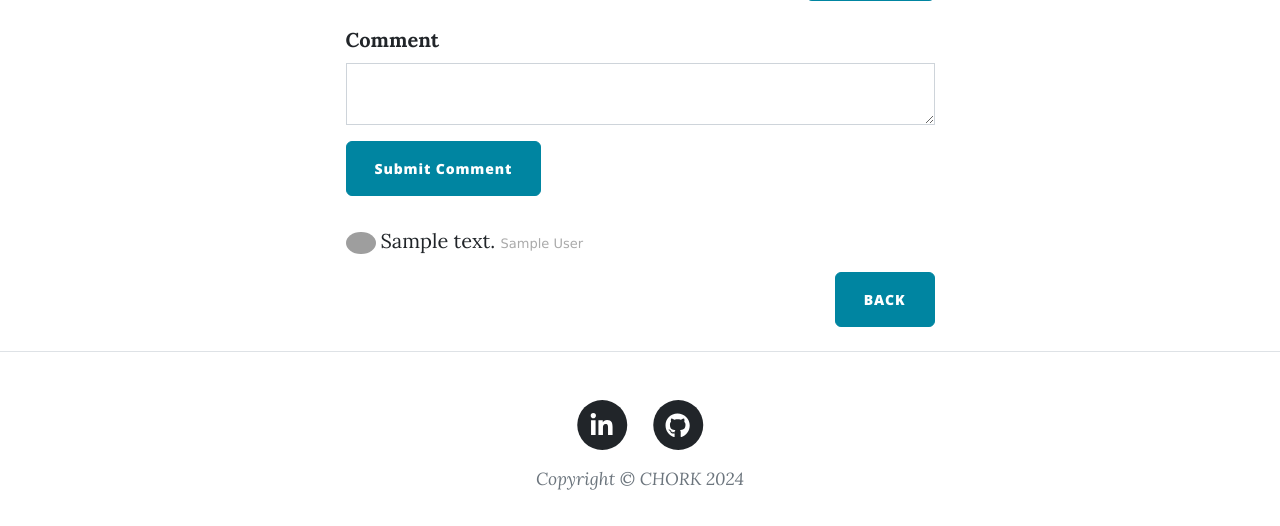
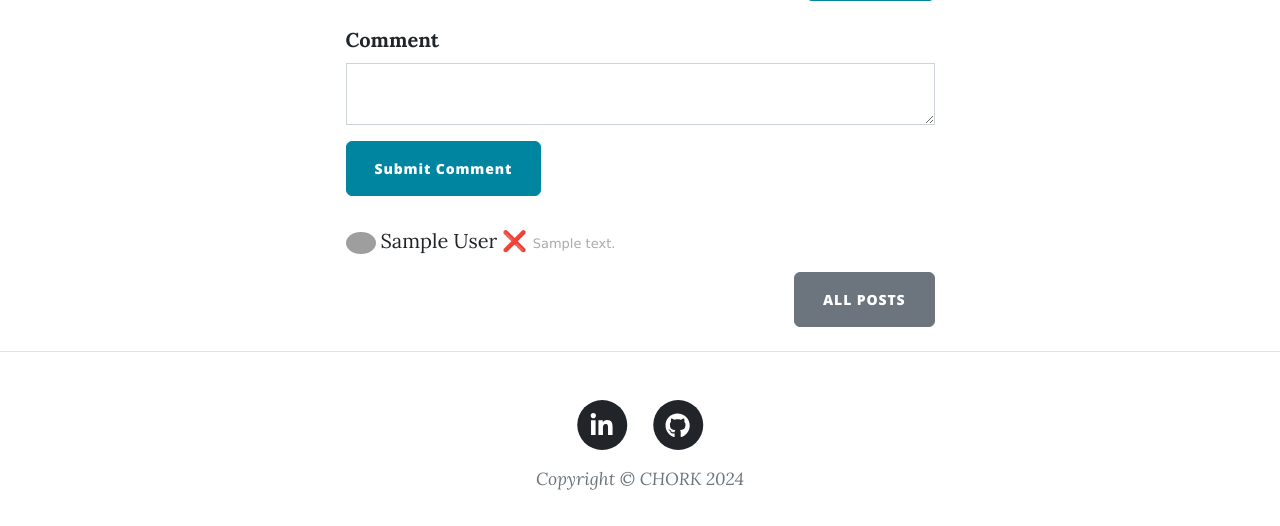
Before and after one commit to Chorkhieng/Portfolio, a Flask app: page /post/1 in a window 1280 px wide. Shown: the part 698-1224 px from the top of the page. Run offline with Flask 3, Linux system fonts and the light colour scheme; a user stored in the database is signed in; tables that the repository leaves empty hold one stand-in row (values such as "Sample post"); grey boxes marked "Sample" are stand-in pictures; some libraries are stand-ins or nearby versions; grey boxes are pictures that could not be loaded.

Commit message:
enable users and admin to delete their comments

```diff
--- a/main.py
+++ b/main.py
@@ -66,8 +66,8 @@ class Base(DeclarativeBase):
     pass
 
 
-app.config['SQLALCHEMY_DATABASE_URI'] = os.environ.get("DB_URI", "sqlite:///posts.db")
-# app.config['SQLALCHEMY_DATABASE_URI'] = "sqlite:///posts.db"
+# app.config['SQLALCHEMY_DATABASE_URI'] = os.environ.get("DB_URI", "sqlite:///posts.db")
+app.config['SQLALCHEMY_DATABASE_URI'] = "sqlite:///posts.db"
 db = SQLAlchemy(model_class=Base)
 db.init_app(app)
 
@@ -288,6 +288,29 @@ def delete_post(post_id):
     db.session.commit()
     return redirect(url_for('get_recent_posts'))
 
+# delete comment (only admin can delete commets
+from flask import request, redirect, url_for
+
+
+from flask import redirect, url_for
+
+@app.route("/delete_comment/<int:comment_id>")
+@admin_only
+def delete_comment(comment_id):
+    # Get the comment to delete
+    comment_to_delete = db.get_or_404(Comment, comment_id)
+
+    # Get the ID of the blog post associated with the comment
+    post_id = comment_to_delete.post_id
+
+    # Delete the comment
+    db.session.delete(comment_to_delete)
+    db.session.commit()
+
+    # Redirect back to the same blog post
+    return redirect(url_for('show_post', post_id=post_id))
+
+
 
 @app.route("/about")
 def about():
--- a/templates/post.html
+++ b/templates/post.html
@@ -58,16 +58,19 @@
                 />
               </div>
               <div class="commentText">
-                {{comment.text|safe}}
-                <span class="sub-text">{{comment.comment_author.name}}</span>
+                {{comment.comment_author.name}}
+                {% if current_user.id == 1 or current_user.id == comment.author_id %}
+                  <a href="{{url_for('delete_comment', comment_id=comment.id) }}"> ❌</a>
+                {% endif %}
+                <span class="sub-text">{{comment.text|safe}}</span>
               </div>
             </li>
             {% endfor %}
           </ul>
             <!-- Pager-->
-                    <div class="d-flex justify-content-end mb-4">
-                        <a class="btn btn-primary text-uppercase" href="javascript:history.back()">Back</a>
-                    </div>
+            <div class="d-flex justify-content-end mb-4">
+              <a class="btn btn-secondary text-uppercase" href="/posts/all">All Posts</a>
+            </div>
         </div>
       </div>
     </div>
```
